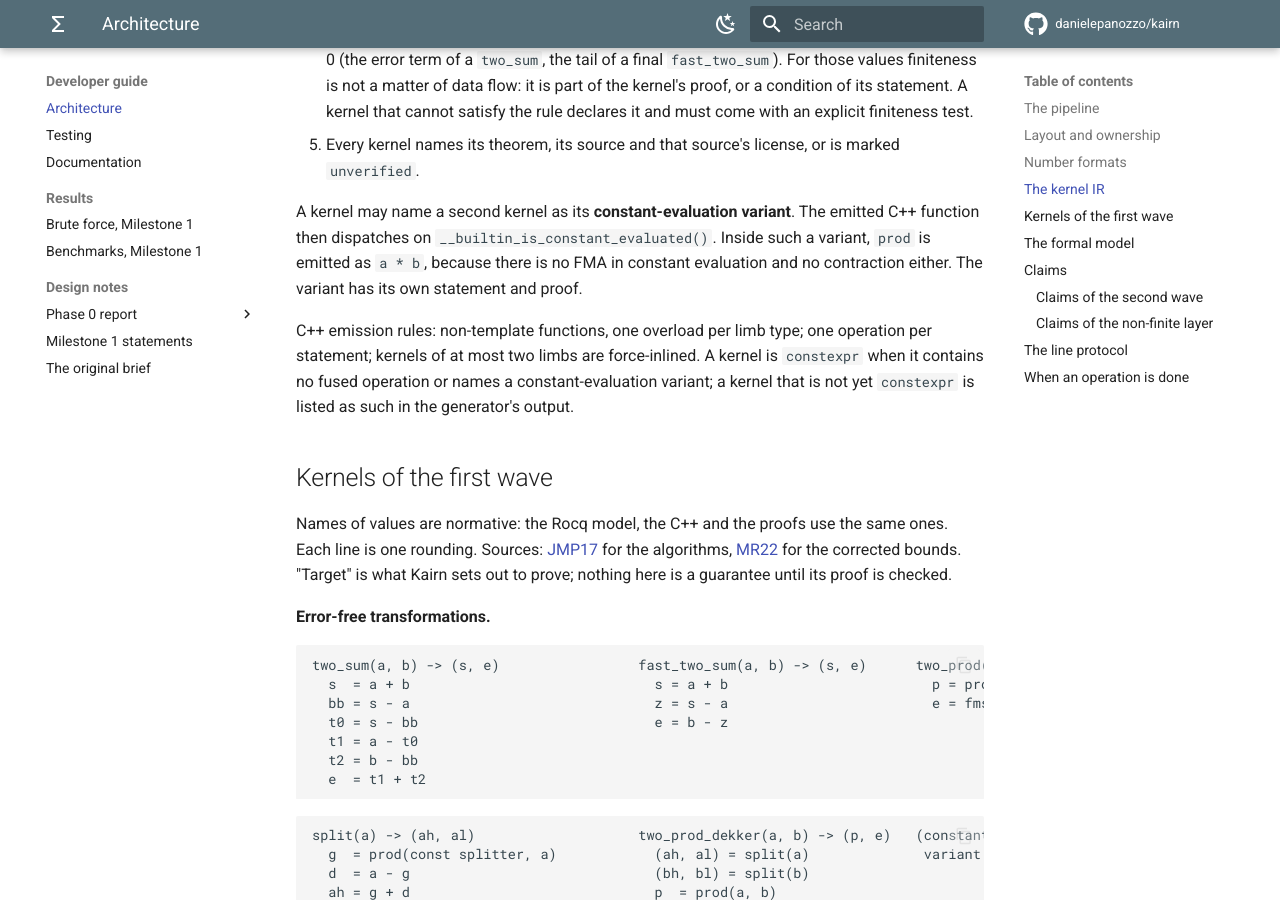
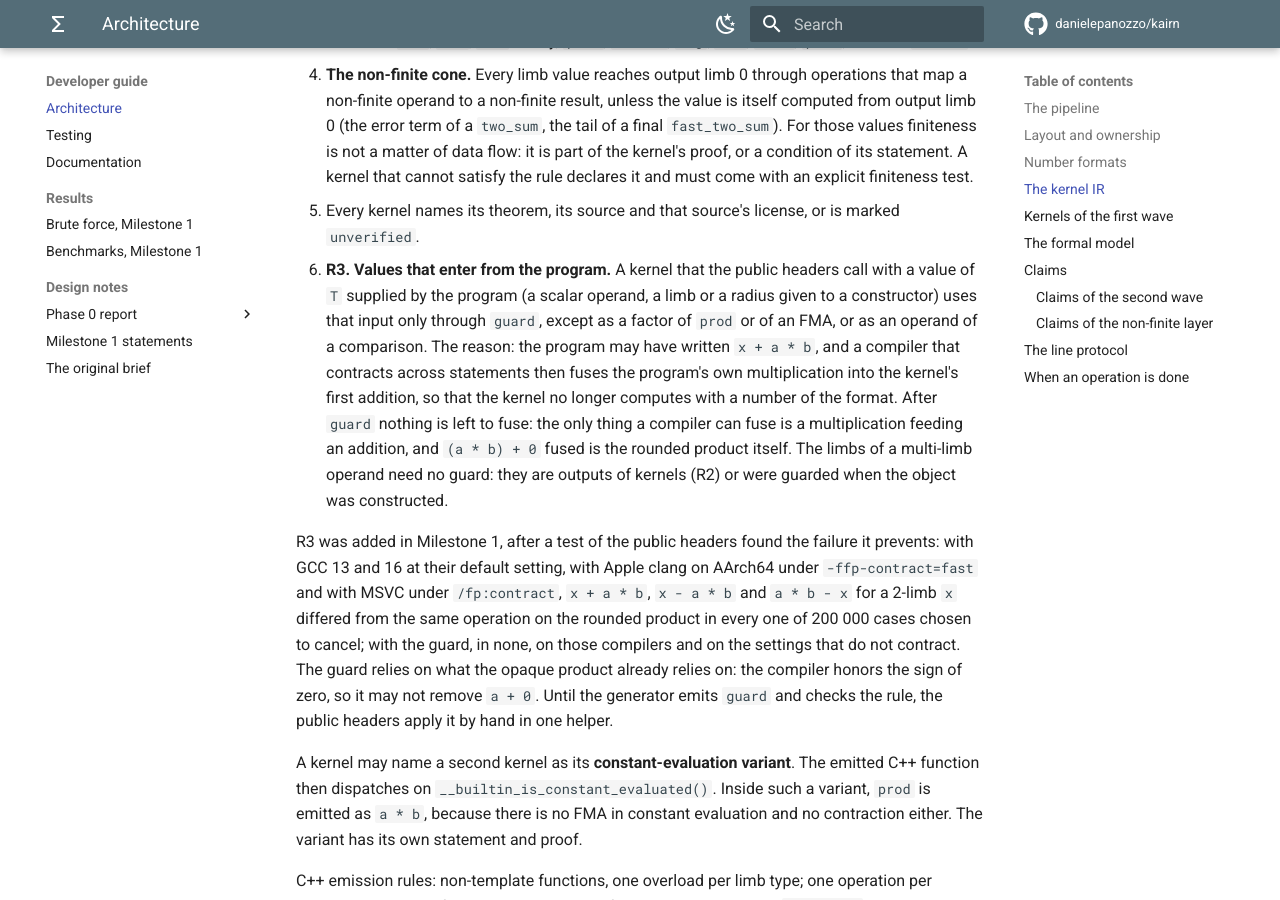
Before and after one commit to danielepanozzo/kairn, an MkDocs documentation site: the page built from docs/developer/architecture.md, in a window 1280 px wide and 900 px high, scrolled down 4066 px. Built offline with MkDocs 1.6.1 and Material for MkDocs 9.7.7, drawn with Linux system fonts in a browser that asks for light colours; comment, search, counter and statistics services are not loaded; some of the changed text lies outside the part shown.

Commit message:
Rule R3: a value that enters from the program is guarded before a kernel adds it
A test of the public headers found that the program's own product, in
x + a * b, is fused into the kernel's first addition by compilers that
contract across statements, which R1 and R2 do not prevent. The rule, the
measurement behind it and the guard (one addition of zero) are in
architecture.md; the deviation and the decision are logged.

Co-Authored-By: Claude Fable 5.2 <noreply@anthropic.com>
Claude-Session: https://claude.ai/code/session_01ULwCxzT6Dhw9xUiTw8mJz1

```diff
--- a/docs/developer/architecture.md
+++ b/docs/developer/architecture.md
@@ -96,6 +96,7 @@ of the format) or masks.
 | `and`, `or`, `not` | on masks | |
 | `select m a b` | $a$ if $m$, else $b$ | conditional move or blend, never a branch |
 | `succ a`, `pred a` | the neighbors of $a$ in the format | |
+| `guard a` | $\mathrm{RN}(a + 0)$, which is $a$ (a zero comes out positive) | `a + T(0)`: see rule R3 |
 | `const name` | a constant that depends on the format (for example the splitter $2^{\lceil p/2\rceil} + 1$) | a literal |
 | `0`, `const inf` | the literal zero, and $+\infty$ (used by the fix-ups of the non-finite layer only) | literals |
 | `call K args` | another kernel | inlined in C++, kept as a call in Rocq |
@@ -116,6 +117,25 @@ Rules the generator enforces on every kernel, and refuses to generate otherwise:
    explicit finiteness test.
 5. Every kernel names its theorem, its source and that source's license, or is marked
    `unverified`.
+6. **R3. Values that enter from the program.** A kernel that the public headers call with a
+   value of `T` supplied by the program (a scalar operand, a limb or a radius given to a
+   constructor) uses that input only through `guard`, except as a factor of `prod` or of an
+   FMA, or as an operand of a comparison. The reason: the program may have written
+   `x + a * b`, and a compiler that contracts across statements then fuses the program's own
+   multiplication into the kernel's first addition, so that the kernel no longer computes with a
+   number of the format. After `guard` nothing is left to fuse: the only thing a compiler can
+   fuse is a multiplication feeding an addition, and `(a * b) + 0` fused is the rounded product
+   itself. The limbs of a multi-limb operand need no guard: they are outputs of kernels (R2) or
+   were guarded when the object was constructed.
+
+R3 was added in Milestone 1, after a test of the public headers found the failure it prevents:
+with GCC 13 and 16 at their default setting, with Apple clang on AArch64 under
+`-ffp-contract=fast` and with MSVC under `/fp:contract`, `x + a * b`, `x - a * b` and `a * b - x` for a 2-limb `x` differed from the same
+operation on the rounded product in every one of 200 000 cases chosen to cancel; with the guard,
+in none, on those compilers and on the settings that do not contract. The guard relies on what
+the opaque product already relies on: the compiler honors the sign of zero, so it may not remove
+`a + 0`. Until the generator emits `guard` and checks the rule, the public headers apply it by
+hand in one helper.
 
 A kernel may name a second kernel as its **constant-evaluation variant**. The emitted C++
 function then dispatches on `__builtin_is_constant_evaluated()`. Inside such a variant, `prod` is
```
Also changed, not shown: docs/developer/design/phase0/decisions.md (+2 -0 lines).
